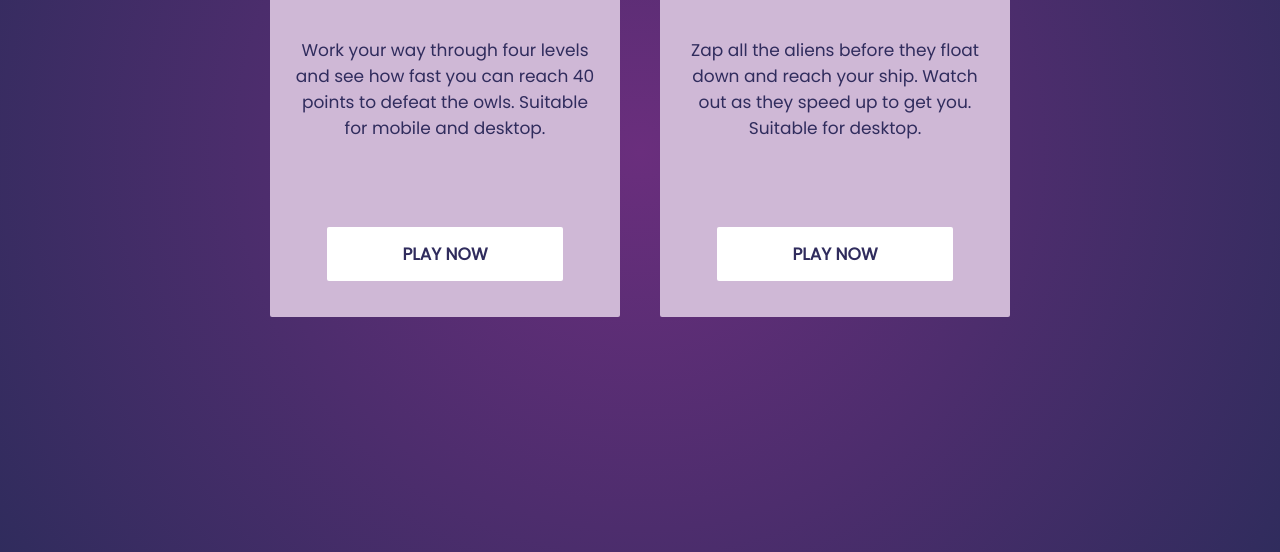
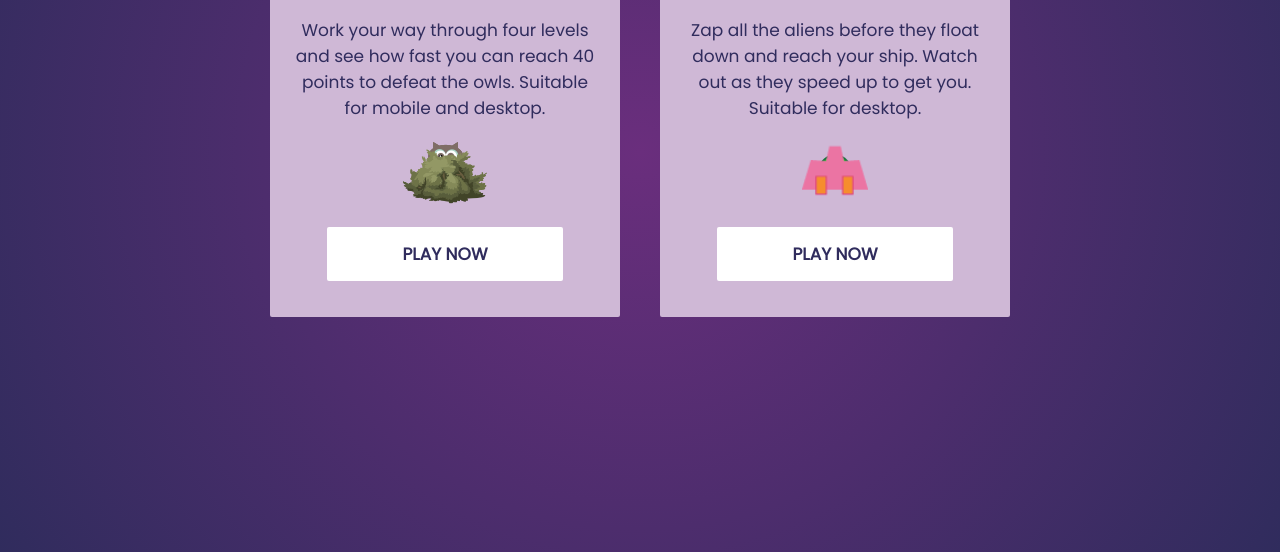
Before and after one commit to nicoleelazar/collection, a plain HTML site: page index.html in a window 1280 px wide. Shown: the part 248-800 px from the top of the page. Drawn offline with Linux system fonts and the light colour scheme.

Commit message:
add icons & animation

```diff
--- a/home-style.css
+++ b/home-style.css
@@ -16,7 +16,7 @@
     width: 100%;
     min-height: 100vh;
     height: 100%;
-    /* background: rgb(48, 44, 93); */
+    background: rgb(48, 44, 93);
     background: radial-gradient(circle, rgba(106, 46, 125, 1) 0%, rgba(48, 44, 93, 1) 100%);
 }
 
@@ -40,14 +40,11 @@
 
 .tile-owl,
 .tile-aliens {
-    /* background: radial-gradient(circle, rgb(239, 215, 247) 0%, rgb(92, 89, 139) 100%); */
     width: 350px;
     height: 400px;
     margin: 20px;
     border-radius: 2px;
     background-color: rgb(207, 184, 214);
-
-
 }
 
 .tile-text-container {
@@ -62,13 +59,14 @@
 .tile-heading {
     font-family: 'Lemon', cursive;
     font-size: 30px;
-    margin-bottom: 40px;
+    margin-bottom: 20px;
 
 }
 
 .tile-info {
     font-family: 'Poppins', sans-serif;
     font-size: 17px;
+    margin-bottom: 20px;
 
 }
 
@@ -96,4 +94,94 @@
     color: var(--c-pink-dark);
 }
 
-/* add icons, alien and owl */
+
+
+
+/* icons movement ------------- */
+
+.picture-box-owl,
+.picture-box-alien {
+    width: 60px;
+    height: 60px;
+    margin: 0 auto;
+    position: relative;
+    overflow: visible;
+}
+
+.picture-box-owl::after,
+.picture-box-alien::after {
+    content: '';
+    position: absolute;
+    width: 100%;
+    height: 100%;
+    top: 0;
+    left: 0;
+    background-size: contain;
+    background-repeat: no-repeat;
+    background-position: center;
+}
+
+.picture-box-owl::after {
+    background-image: url('/assets/bush.png');
+    transform: scale(1.4);
+}
+
+.picture-box-alien::after {
+    background-image: url('/assets/player.png');
+    transform: scale(1.1);
+}
+
+
+.owl-center,
+.owl-right,
+.owl-left,
+.alien-center,
+.alien-right,
+.alien-left {
+    position: absolute;
+    background-size: contain;
+    background-repeat: no-repeat;
+    width: 100%;
+    height: 100%;
+    transition: 0.5s ease;
+}
+
+
+.owl-center,
+.owl-right,
+.owl-left {
+    background-image: url('/assets/owl.png');
+}
+
+.alien-center,
+.alien-right,
+.alien-left {
+    background-image: url('/assets/alien.png');
+    transform: scale(0.6);
+}
+
+
+.picture-box-owl:hover>.owl-left {
+    transform: translateX(-70px);
+}
+
+.picture-box-owl:hover>.owl-right {
+    transform: translateX(70px);
+}
+
+.picture-box-owl:hover>.owl-center {
+    transform: translate(25px, -3px) rotate(30deg);
+}
+
+
+.picture-box-alien:hover>.alien-left {
+    transform: translate(-60px, -90px) scale(0.6);
+}
+
+.picture-box-alien:hover>.alien-right {
+    transform: translate(60px, -90px) scale(0.6);
+}
+
+.picture-box-alien:hover>.alien-center {
+    transform: translateY(-60px) scale(0.6);
+}
--- a/index.html
+++ b/index.html
@@ -13,13 +13,18 @@
     <section class="container">
 
         <h1 class="title">Short Games</h1>
+
         <div class="tile-container">
             <div class="tile-owl">
                 <div class="tile-text-container">
                     <h1 class="tile-heading">Owl Attack</h1>
                     <p class="tile-info">Work your way through four levels and see how fast you can reach 40 points to
                         defeat the owls. Suitable for mobile and desktop.</p>
-                    <p></p>
+                    <div class="picture-box-owl">
+                        <div class="owl-center"></div>
+                        <div class="owl-right"></div>
+                        <div class="owl-left"></div>
+                    </div>
                     <div class="btn-box"><a class="btn-link" href="">PLAY NOW</a></div>
                 </div>
             </div>
@@ -30,7 +35,11 @@
                     <h1 class="tile-heading">Alien Zap</h1>
                     <p class="tile-info">Zap all the aliens before they float down and reach your ship. Watch out as
                         they speed up to get you. Suitable for desktop.</p>
-                    <p></p>
+                    <div class="picture-box-alien">
+                        <div class="alien-center"></div>
+                        <div class="alien-right"></div>
+                        <div class="alien-left"></div>
+                    </div>
                     <div class="btn-box"><a class="btn-link" href="">PLAY NOW</a></div>
                 </div>
 
```
Also changed, not shown: assets/alien.png (added), assets/bush.png (added), assets/owl.png (added), assets/player.png (added), 1 other file.
